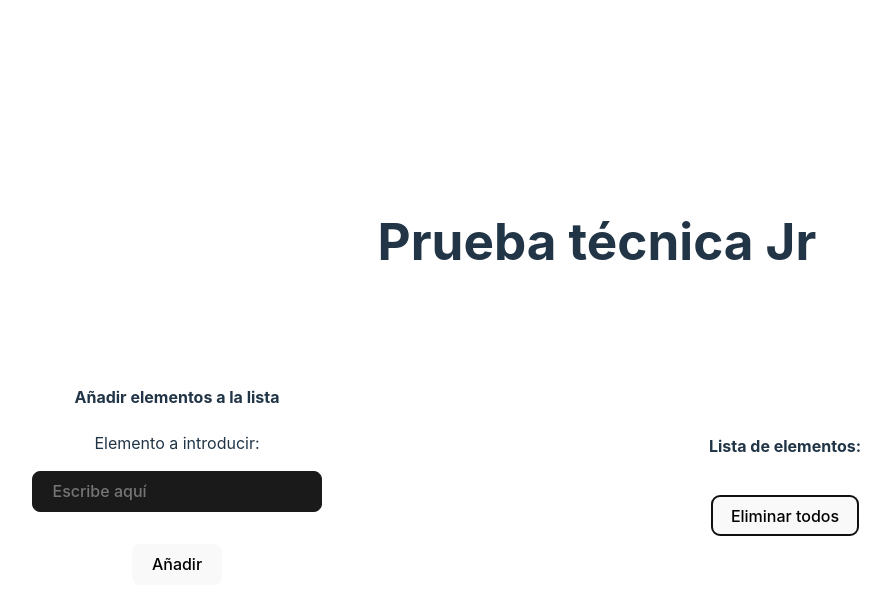
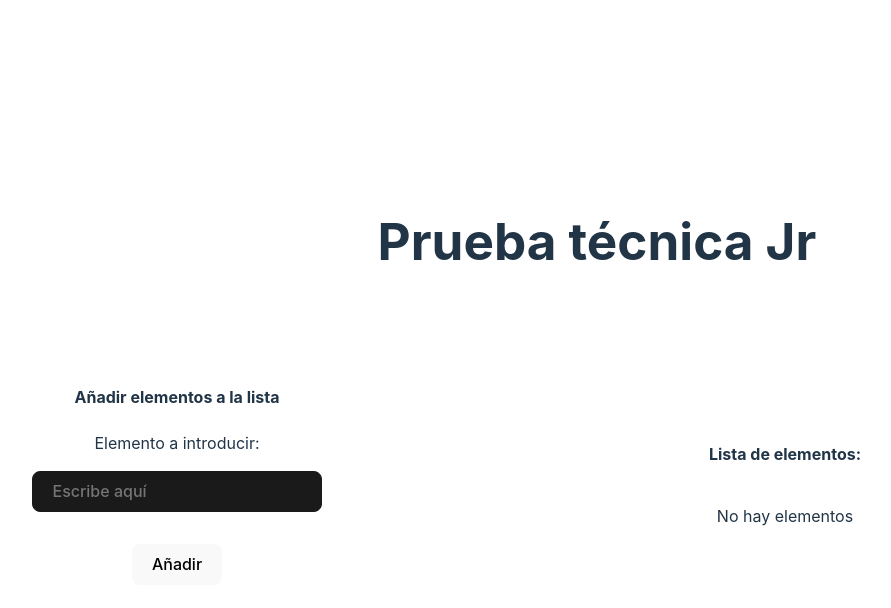
Before and after one commit to PavDev3/pruebaJr, a React (Vite) app: page / in a window 1280 px wide. Both pictures are taken after a click on the button "Eliminar todos". Shown: the top 608 px of the page, without its empty margins (43-934 px from the left). Built offline with nearby package versions, Linux system fonts and the light colour scheme.

Commit message:
Nuevo estado del boton "Eliminar todos"

```diff
--- a/src/App.tsx
+++ b/src/App.tsx
@@ -1,5 +1,5 @@
 import './App.css'
-import { useState } from 'react'
+import { useEffect, useState } from 'react'
 
 interface Item {
   id: `${string}-${string}-${string}-${string}-${string}`,
@@ -22,6 +22,7 @@ const INITIAL_ITEMS: Item[] = [
 function App() {
 
   const [items, setItems] = useState(INITIAL_ITEMS)
+  const [isButtonVisible, setIsButtonVisible] = useState(true)
 
   const handleSubmit = (event: React.FormEvent<HTMLFormElement>) => {
     event.preventDefault()
@@ -46,6 +47,10 @@ function App() {
     setItems([])
   }
 
+  useEffect(() => {
+    setIsButtonVisible(items.length > 0)
+  }, [items])
+
 
   return (
   <main>
@@ -65,24 +70,28 @@ function App() {
            />
         </label>
         <button type='submit'>Añadir</button>
-
       </form>
     </aside>
     <section>
       <h4>Lista de elementos:</h4>
-      <ul>
+      {
+        items.length === 0 ? <p>No hay elementos</p> :
+
+        <ul>
        {
         items.map((item)  => {
-            return (
+          return (
             <li key={item.id}>
               <span>{item.text}</span>
               <button onClick={() => handleRemove(item.id)}>Eliminar</button>
             </li>
           )}
-        )
+          )
       }
       </ul>
-      <button onClick={handleReset}>Eliminar todos</button>
+        }
+       {isButtonVisible && <button onClick={handleReset}>Eliminar todos</button>}
+
     </section>
   </main>
  )
```
